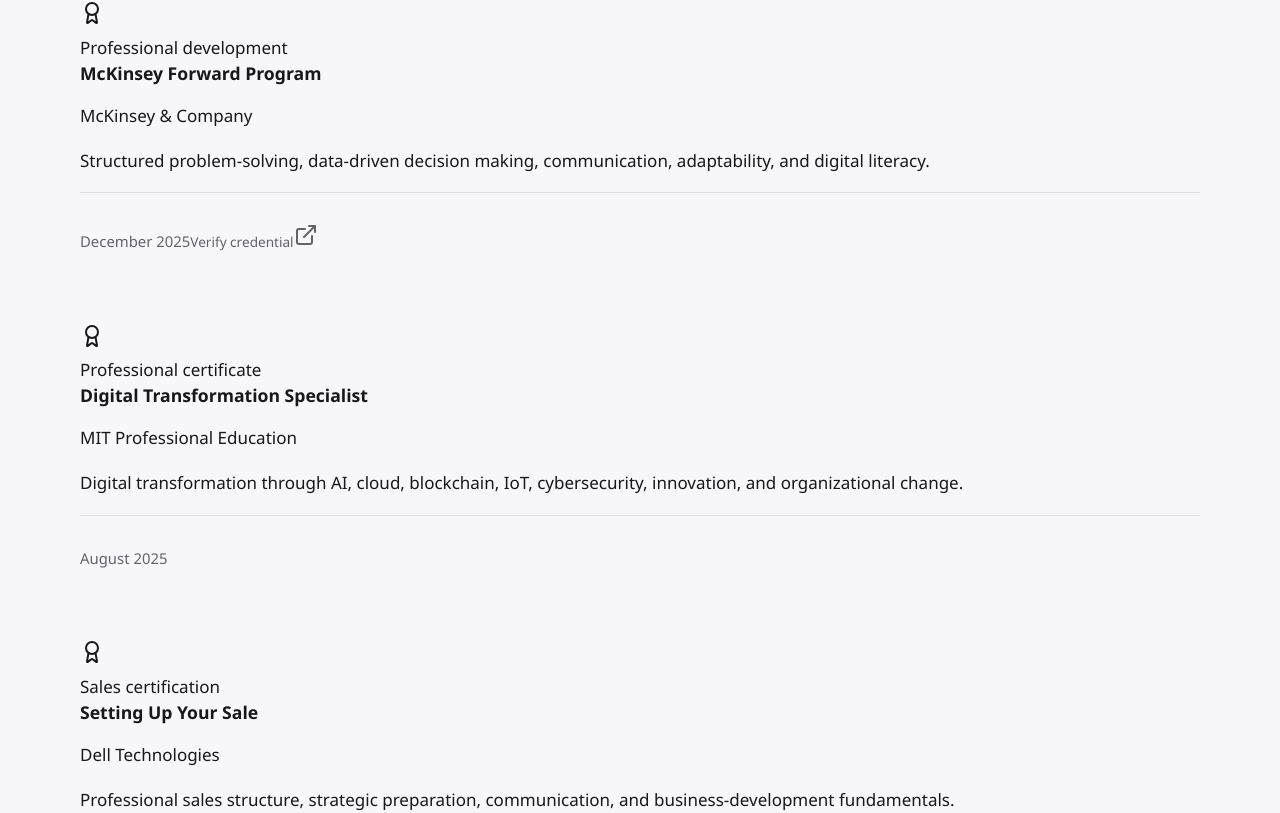
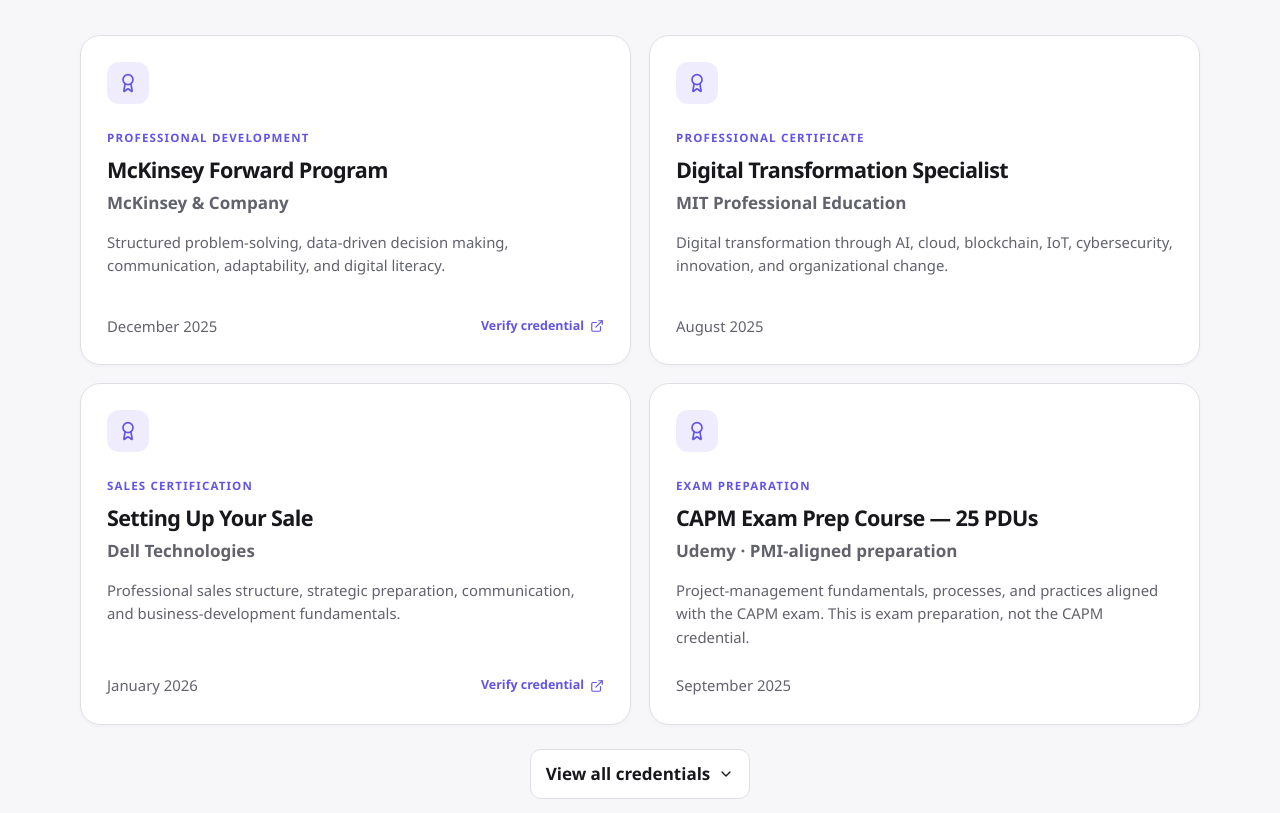
Before and after one commit to h8hyf2rw9y-afk/Portfolio, a React (Vite) app: page / in a window 1280 px wide. Shown: the part 5480-6293 px from the top of the page. Built offline with nearby package versions, Linux system fonts and the light colour scheme.

Commit message:
Style certifications section

```diff
--- a/src/styles.css
+++ b/src/styles.css
@@ -221,3 +221,22 @@
 
 .experience-company{display:block;margin-bottom:5px;color:var(--accent);font-size:.78rem;font-weight:800;letter-spacing:.11em;text-transform:uppercase}
 .experience-meta{margin:6px 0 0!important;color:var(--muted);font-size:.87rem}
+
+.certifications-intro{margin-bottom:34px}
+.certification-grid{display:grid;grid-template-columns:repeat(2,minmax(0,1fr));gap:18px}
+.certification-card{position:relative;display:flex;min-height:330px;flex-direction:column;padding:26px;border:1px solid var(--line);border-radius:20px;background:var(--surface);box-shadow:0 2px 4px rgba(0,0,0,.025)}
+.certification-icon{display:grid;width:42px;height:42px;margin-bottom:24px;place-items:center;border-radius:12px;color:var(--accent);background:var(--accent-soft)}
+.certification-icon svg{width:20px;height:20px}
+.certification-type{color:var(--accent);font-size:.72rem;font-weight:800;letter-spacing:.1em;text-transform:uppercase}
+.certification-card h3{margin-top:8px;font-size:1.35rem;letter-spacing:-.03em}
+.certification-issuer{margin:5px 0 14px!important;color:var(--muted);font-weight:650}
+.certification-card>p:not(.certification-issuer){margin:0;color:var(--muted);font-size:.93rem;line-height:1.58}
+.certification-card footer{display:flex;min-height:0;align-items:center;justify-content:space-between;gap:16px;margin-top:auto;padding:24px 0 0;border:0;color:var(--muted);font-size:.78rem}
+.certification-card footer a{display:inline-flex;align-items:center;gap:6px;color:var(--accent);font-weight:700}
+.certification-card footer a:hover{text-decoration:underline}
+.certification-card footer svg{width:14px;height:14px}
+.certification-toggle{display:flex;align-items:center;gap:8px;margin:24px auto 0;padding:10px 15px;border:1px solid var(--line);border-radius:11px;color:inherit;background:var(--surface);cursor:pointer;font-weight:650}
+.certification-toggle:hover{border-color:#b8b8c2;box-shadow:0 10px 28px rgba(20,20,30,.08)}
+.certification-toggle svg{width:16px;height:16px;transition:transform .2s ease}
+.certification-toggle svg.rotated{transform:rotate(180deg)}
+@media(max-width:820px){.certification-grid{grid-template-columns:1fr}.certification-card{min-height:300px;padding:24px}}
```
